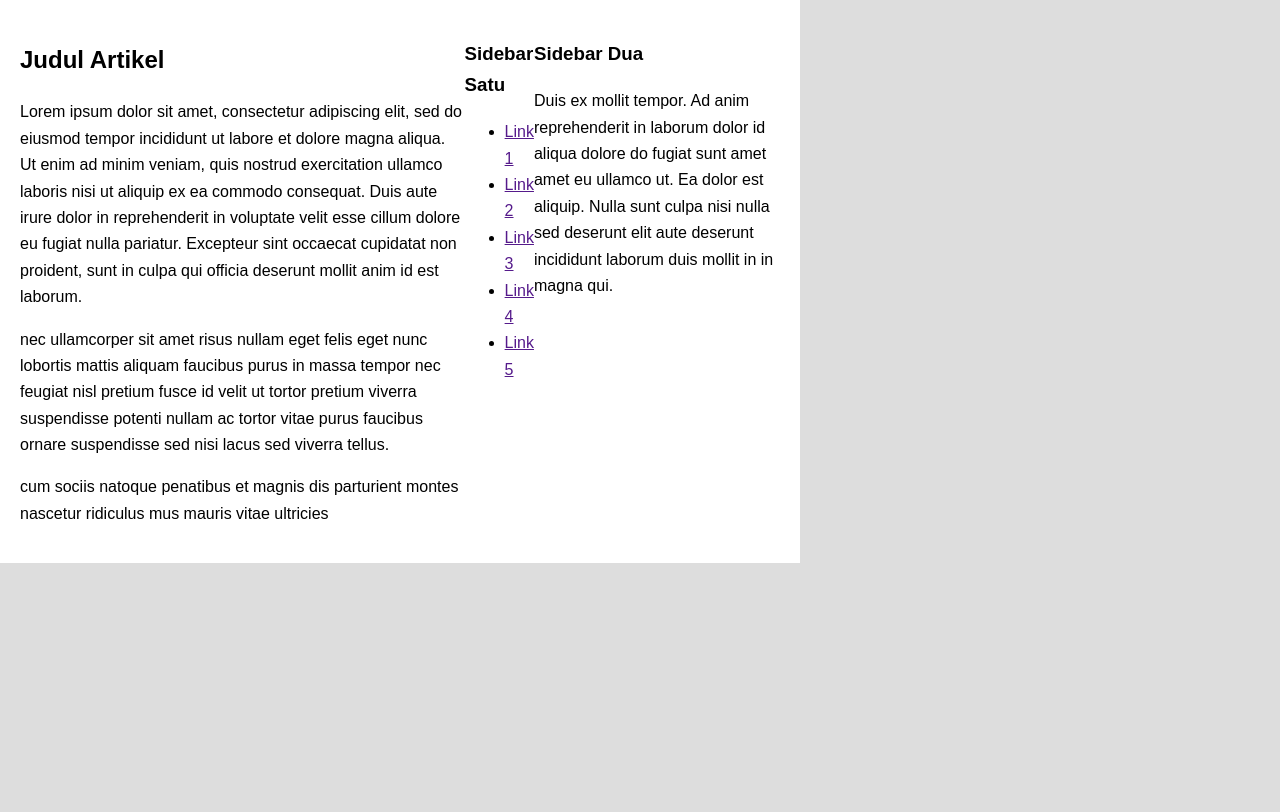
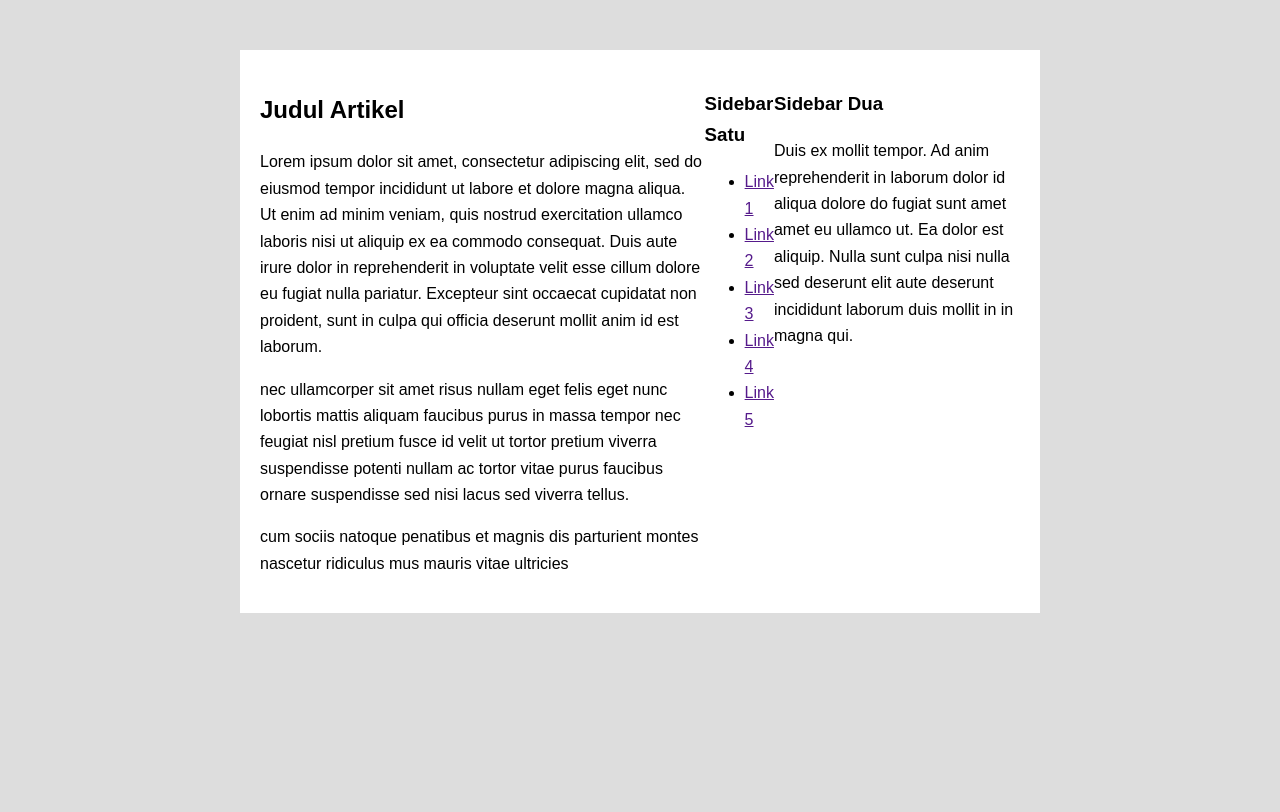
Before and after one commit to ghazwanz/desprogweb, a PHP site: page /flexbox.html in a window 1280 px wide. Shown: the top 812 px of the page. Before the commit the page ends 563 px from the top, so only its background shows below. Run offline with PHP 8.4, Linux system fonts and the light colour scheme.

Commit message:
Jobsheet 2 fix praktikum css

```diff
--- a/jobsheet2/style1.css
+++ b/jobsheet2/style1.css
@@ -12,7 +12,7 @@ body {
 
 .container-satu{
     width: 800px;
-    margin: 50 auto;
+    margin: 50px auto;
     background-color: #fff;
     padding: 20px;
     box-sizing: border-box;
```
